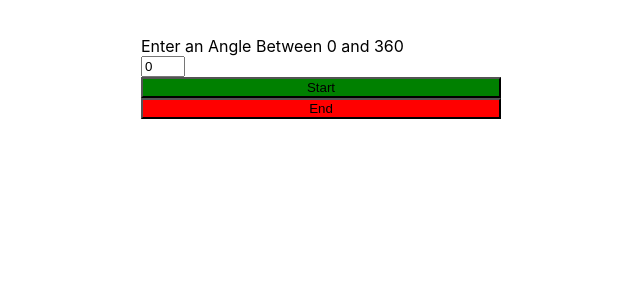
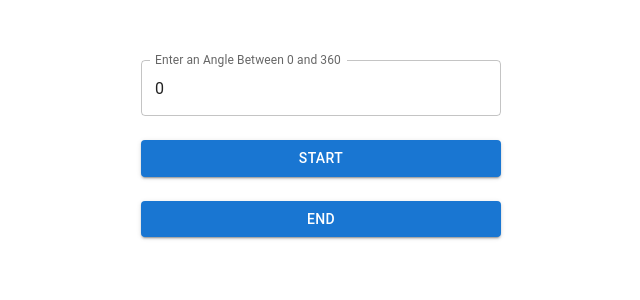
Before and after one commit to DavidDionise/submarine-frontend, a React (Create React App) app: page / in a window 1280 px wide. Shown: the top 300 px of the page, without its empty margins (313-953 px from the left). Built offline with nearby package versions, Linux system fonts and the light colour scheme; no server answers.

Commit message:
added material ui

```diff
--- a/package.json
+++ b/package.json
@@ -3,6 +3,9 @@
   "version": "0.1.0",
   "private": true,
   "dependencies": {
+    "@emotion/react": "^11.10.5",
+    "@emotion/styled": "^11.10.5",
+    "@mui/material": "^5.10.12",
     "@testing-library/jest-dom": "^5.16.5",
     "@testing-library/react": "^13.4.0",
     "@testing-library/user-event": "^13.5.0",
--- a/src/App.tsx
+++ b/src/App.tsx
@@ -1,3 +1,4 @@
+import { Button, TextField } from "@mui/material";
 import React, { ChangeEvent, useState } from "react";
 import styled from "styled-components";
 
@@ -38,18 +39,19 @@ function App() {
 
   return (
     <Container>
-      <StyledLabel htmlFor="angle-input">
-        Enter an Angle Between 0 and 360
-      </StyledLabel>
-      <StyledInput
+      <TextField
         onChange={(e: ChangeEvent<HTMLInputElement>) =>
           handleUpdateAngle(e.target.value)
         }
         value={angle}
-        id="angle-input"
+        label="Enter an Angle Between 0 and 360"
       />
-      <StartButton onClick={handleClickStart}>Start</StartButton>
-      <EndButton onClick={handleClickEnd}>End</EndButton>
+      <Button variant="contained" onClick={handleClickStart}>
+        Start
+      </Button>
+      <Button variant="contained" onClick={handleClickEnd}>
+        End
+      </Button>
     </Container>
   );
 }
@@ -62,22 +64,10 @@ const Container = styled.div`
   flex-direction: column;
   justify-content: center;
   padding: 36px 12px 12px 0;
-`;
 
-const StyledInput = styled.input`
-  width: 36px;
-`;
-
-const StyledLabel = styled.label``;
-
-const StyledButton = styled.button``;
-
-const StartButton = styled(StyledButton)`
-  background-color: green;
-`;
-
-const EndButton = styled(StyledButton)`
-  background-color: red;
+  & > * {
+    margin-top: 24px !important;
+  }
 `;
 
 export default App;
```
Also changed, not shown: 1 other file (tests, documents, lock files or other folders).
